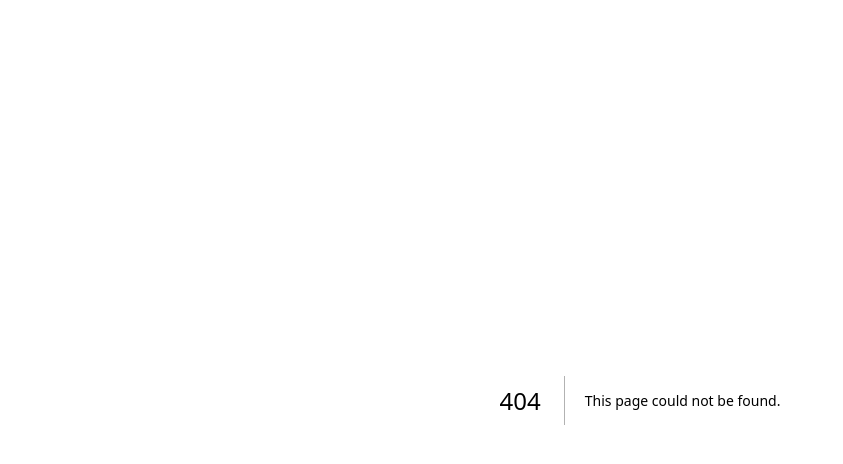
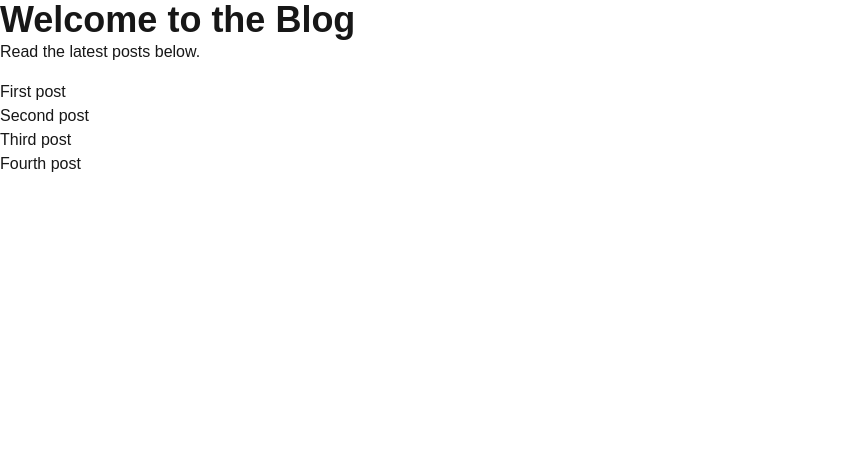
Before and after one commit to HrushiBorhade/catch-up-with-nextjs-15, a Next.js app: page /blog in a window 1280 px wide. Before the commit this address had no page. Shown: the top 464 px of the page, without its empty margins (0-843 px from the left). Built offline with nearby package versions, Linux system fonts and the light colour scheme.

Commit message:
feat: Add Routing - layouts and templates

```diff
--- /dev/null
+++ b/app/blog/[slug]/page.tsx
@@ -0,0 +1,8 @@
+export default async function Page({
+  params,
+}: {
+  params: Promise<{ slug: string }>;
+}) {
+  const { slug } = await params;
+  return <div>My Post: {slug}</div>;
+}
--- /dev/null
+++ b/app/blog/layout.tsx
@@ -0,0 +1,7 @@
+export default function BlogLayout({
+    children,
+  }: {
+    children: React.ReactNode
+  }) {
+    return <section>{children}</section>
+  }
--- /dev/null
+++ b/app/blog/page.tsx
@@ -0,0 +1,22 @@
+import { getPosts } from "@/lib/posts";
+import Post from "@/ui/Post";
+
+export default async function Blogs() {
+  const posts = await getPosts();
+  return (
+    <section className="gap-4 flex flex-col">
+      {/* This content will be sent to the client immediately */}
+      <header>
+        <h1 className="font-bold text-4xl">Welcome to the Blog</h1>
+        <p>Read the latest posts below.</p>
+      </header>
+      <main>
+        <ul>
+          {posts.map((post) => (
+            <Post key={post.id} post={post} />
+          ))}
+        </ul>
+      </main>
+    </section>
+  );
+}
--- a/app/page.tsx
+++ b/app/page.tsx
@@ -1,4 +1,5 @@
 import Image from "next/image";
+import Link from "next/link";
 
 export default function Home() {
   return (
@@ -49,6 +50,9 @@ export default function Home() {
           >
             Read our docs
           </a>
+        </div>
+        <div>
+          <Link className="p-3 px-6 hover:underline bg-white text-black rounded-2xl" href="/blog">Blogs</Link>
         </div>
       </main>
       <footer className="row-start-3 flex gap-[24px] flex-wrap items-center justify-center">
--- /dev/null
+++ b/lib/posts.ts
@@ -0,0 +1,23 @@
+const POSTS = [
+    {
+        id:1,
+        title: "First post"
+    },
+    {
+        id:2,
+        title: "Second post"
+    },
+    {
+        id:3,
+        title: "Third post"
+    },
+    {
+        id:4,
+        title: "Fourth post"
+    },
+]
+
+export async function getPosts() {
+    await new Promise(resolve => setTimeout(resolve, 2000))
+    return POSTS;
+}
--- /dev/null
+++ b/ui/Post.tsx
@@ -0,0 +1,18 @@
+import Link from "next/link";
+
+const Post = ({
+  post,
+}: {
+  post: {
+    id: number;
+    title: string;
+  };
+}) => {
+  return (
+    <li>
+      <Link href={`/blog/${post.id}`}>{post.title}</Link>
+    </li>
+  );
+};
+
+export default Post;
```
Also changed, not shown: 1 other file (tests, documents, lock files or other folders).
